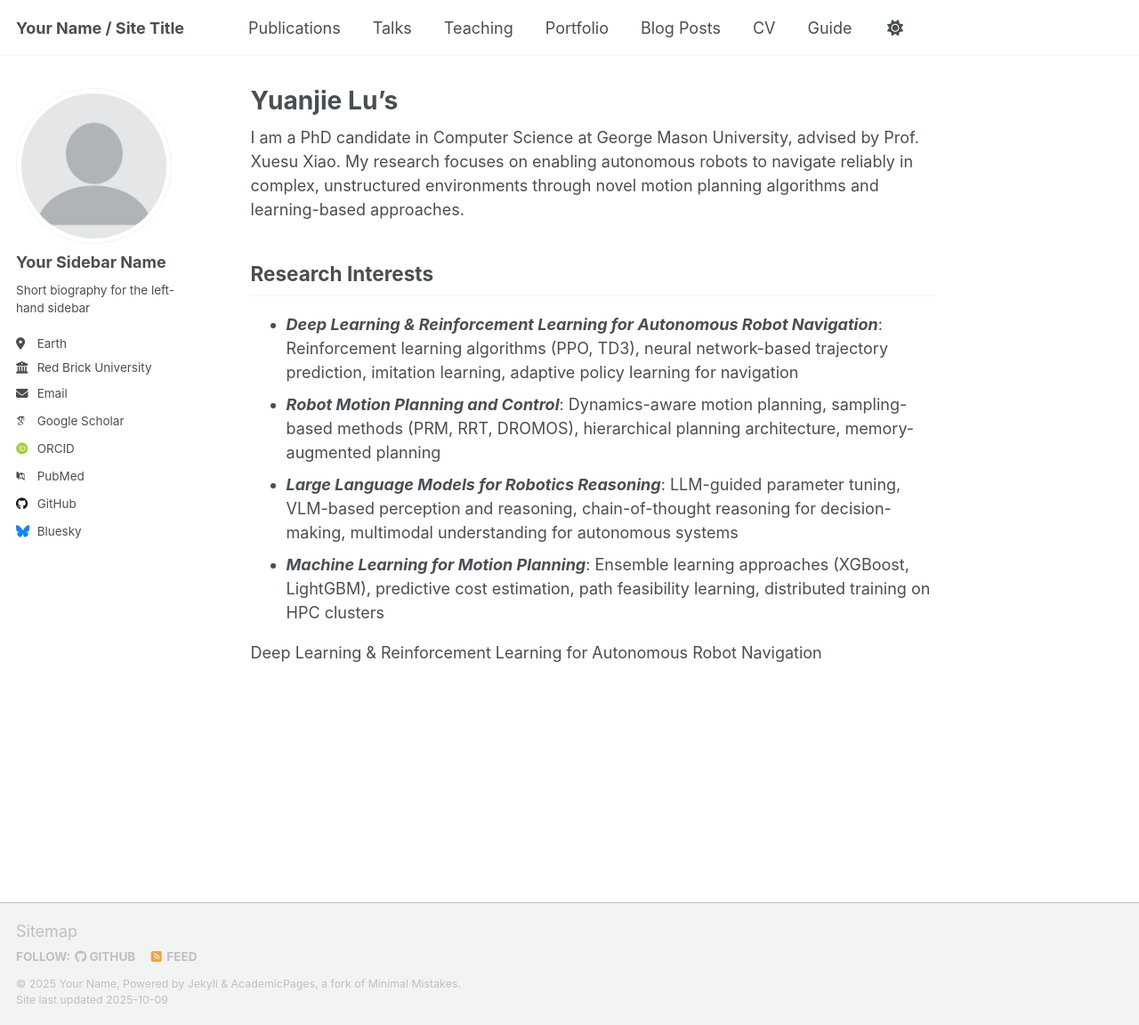
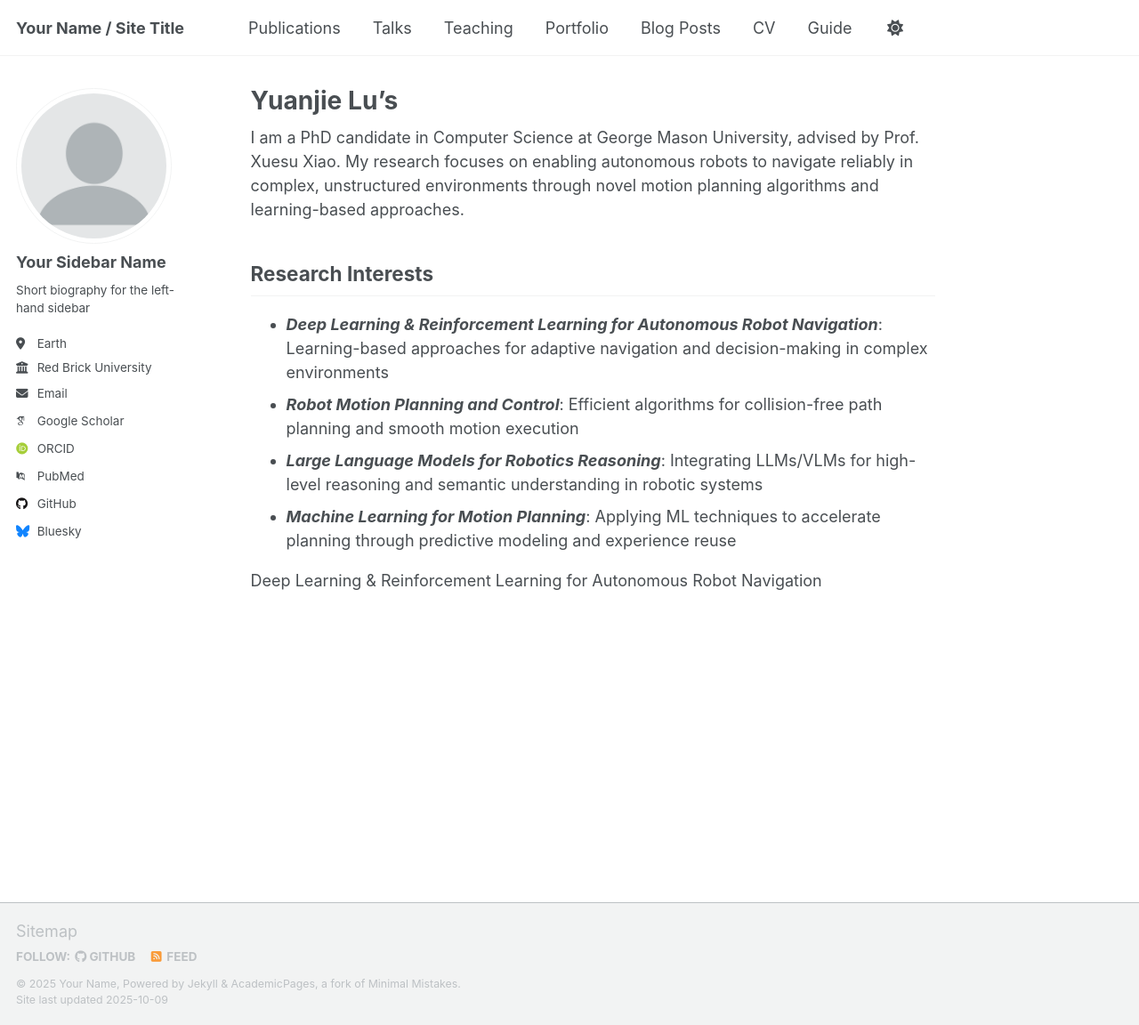
Before and after one commit to yuanjielu-64/yuanjielu-64.github.io, a Jekyll site: the page built from _pages/about.md, in a window 1280 px wide and 1152 px high. Shown: the whole window at 89% size. Built offline with Jekyll 4.4.1, drawn with Linux system fonts in a browser that asks for light colours; some web fonts are replaced; a script that is not in the unit is left out.

Commit message:
Update about.md

```diff
--- a/_pages/about.md
+++ b/_pages/about.md
@@ -10,9 +10,9 @@ redirect_from:
 I am a PhD candidate in Computer Science at George Mason University, advised by Prof. Xuesu Xiao. My research focuses on enabling autonomous robots to navigate reliably in complex, unstructured environments through novel motion planning algorithms and learning-based approaches.
 
 ## Research Interests
-  * ***Deep Learning & Reinforcement Learning for Autonomous Robot Navigation***: Reinforcement learning algorithms (PPO, TD3), neural network-based trajectory prediction, imitation learning, adaptive policy learning for navigation
-  * ***Robot Motion Planning and Control***: Dynamics-aware motion planning, sampling-based methods (PRM, RRT, DROMOS), hierarchical planning architecture, memory-augmented planning
-  * ***Large Language Models for Robotics Reasoning***: LLM-guided parameter tuning, VLM-based perception and reasoning, chain-of-thought reasoning for decision-making, multimodal understanding for autonomous systems
-  * ***Machine Learning for Motion Planning***: Ensemble learning approaches (XGBoost, LightGBM), predictive cost estimation, path feasibility learning, distributed training on HPC clusters
+  * ***Deep Learning & Reinforcement Learning for Autonomous Robot Navigation***: Learning-based approaches for adaptive navigation and decision-making in complex environments
+  * ***Robot Motion Planning and Control***: Efficient algorithms for collision-free path planning and smooth motion execution
+  * ***Large Language Models for Robotics Reasoning***: Integrating LLMs/VLMs for high-level reasoning and semantic understanding in robotic systems
+  * ***Machine Learning for Motion Planning***: Applying ML techniques to accelerate planning through predictive modeling and experience reuse
 
  Deep Learning & Reinforcement Learning for Autonomous Robot Navigation
```
